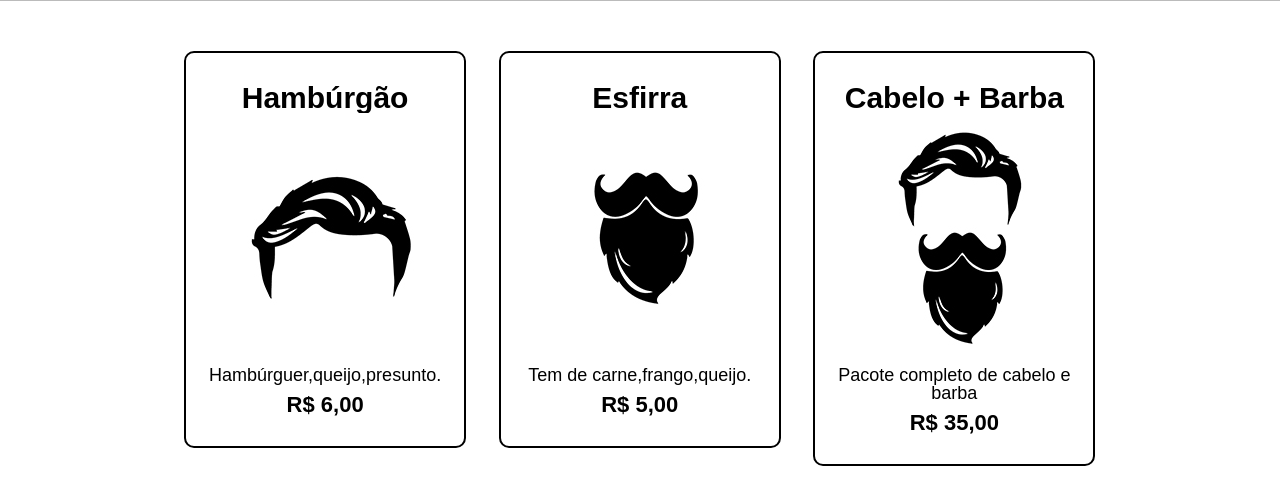
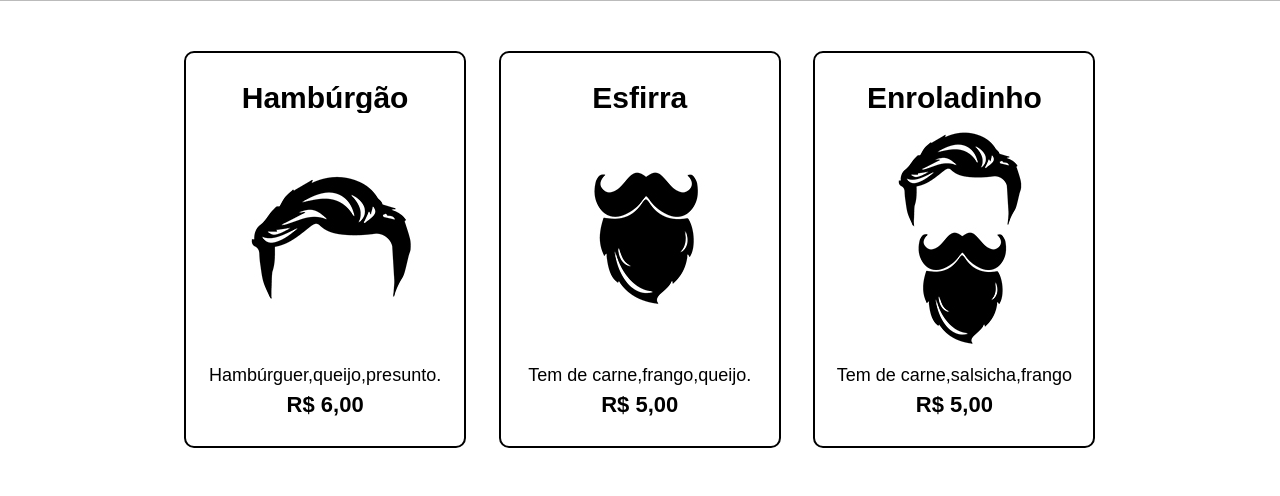
Before and after one commit to mariabertolini/PC-1ano, a plain HTML site: page PC-1ANO/produtos.html in a window 1280 px wide. Shown: the part 292-788 px from the top of the page. Drawn offline with Linux system fonts and the light colour scheme.

Commit message:
Add files via upload

```diff
--- a/PC-1ANO/produtos.html
+++ b/PC-1ANO/produtos.html
@@ -37,10 +37,10 @@
 					<p class="produto-preco">R$ 5,00</p>
 				</li>
 				<li>
-					<h2>Cabelo + Barba</h2>
+					<h2>Enroladinho </h2>
 					<img src="cabelo+barba.jpg">
-					<p class="produto-descricao">Pacote completo de cabelo e barba</p>
-					<p class="produto-preco">R$ 35,00</p>
+					<p class="produto-descricao">Tem de carne,salsicha,frango</p>
+					<p class="produto-preco">R$ 5,00</p>
 				</li>
 			</ul>
 		</main>
```
